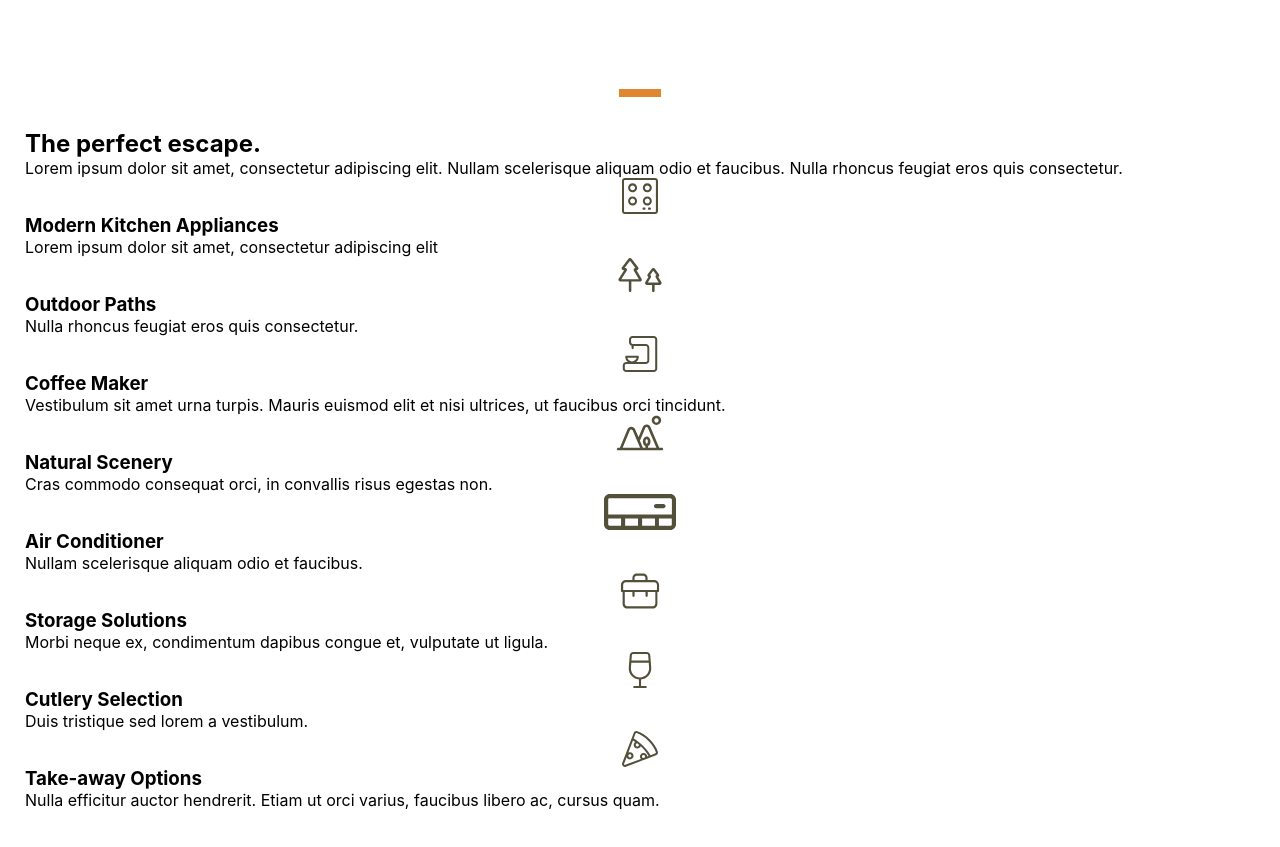
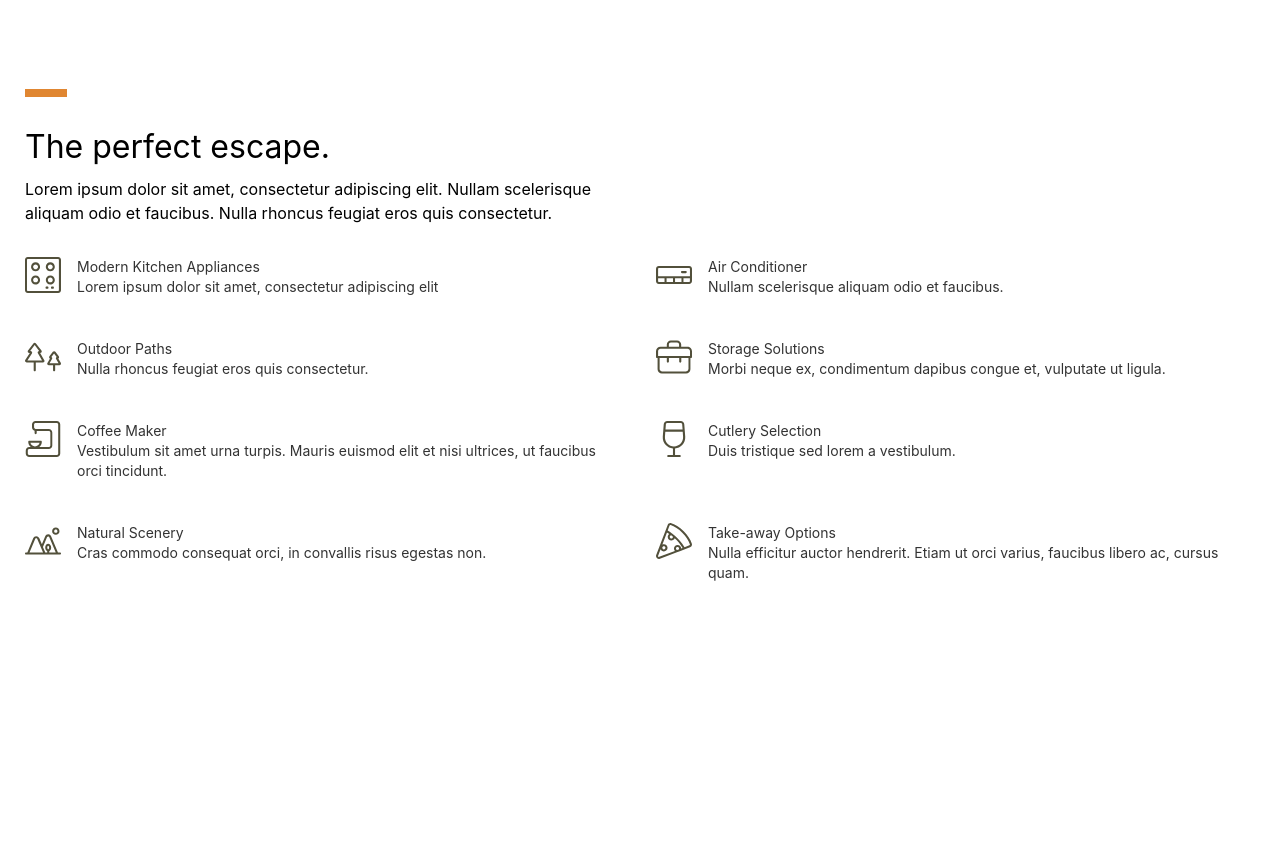
Before and after one commit to diana2907/Eco-Friendly-Paints, a React (Create React App) app: page / in a window 1280 px wide. Shown: the part 2780-3627 px from the top of the page. After the commit the page ends 3463 px from the top, so only its background shows below. Built offline with nearby package versions, Linux system fonts and the light colour scheme.

Commit message:
add PerfectEscape Component

```diff
--- a/src/components/PerfectEscape/PerfectEscape.jsx
+++ b/src/components/PerfectEscape/PerfectEscape.jsx
@@ -8,8 +8,10 @@ import {
   Icon,
   ItemTitle,
   ItemText,
+  ItemBox,
+  Wrapper,
 } from 'components/PerfectEscape/PerfectEscape.styled.jsx';
-import { Container, Wrapper } from 'GlobalStyles';
+import { Container } from 'GlobalStyles';
 import kitchen from '../../images/old/modrn-kitchen.svg';
 import trees from '../../images/old/outdoor-paths.svg';
 import coffee from '../../images/old/Coffee-Maker-Icon.svg';
@@ -35,61 +37,80 @@ export const PerfectEscape = () => {
           <List>
             <Item>
               <Icon src={kitchen} alt="kitchen" />
+              <ItemBox>
                 <ItemTitle>Modern Kitchen Appliances</ItemTitle>
                 <ItemText>
                   Lorem ipsum dolor sit amet, consectetur adipiscing elit
                 </ItemText>
+              </ItemBox>
+            </Item>
+            <Item>
+              <Icon src={conditioner} alt="conditioner" />
+              <ItemBox>
+                <ItemTitle>Air Conditioner</ItemTitle>
+                <ItemText>
+                  Nullam scelerisque aliquam odio et faucibus.
+                </ItemText>
+              </ItemBox>
             </Item>
             <Item>
               <Icon src={trees} alt="trees" />
+              <ItemBox>
                 <ItemTitle>Outdoor Paths</ItemTitle>
-              <ItemText>Nulla rhoncus feugiat eros quis consectetur.</ItemText>
+                <ItemText>
+                  Nulla rhoncus feugiat eros quis consectetur.
+                </ItemText>
+              </ItemBox>
+            </Item>
+
+            <Item>
+              <Icon src={storage} alt="storage" />
+              <ItemBox>
+                <ItemTitle>Storage Solutions</ItemTitle>
+                <ItemText>
+                  Morbi neque ex, condimentum dapibus congue et, vulputate ut
+                  ligula.
+                </ItemText>
+              </ItemBox>
             </Item>
             <Item>
               <Icon src={coffee} alt="coffee" />
+              <ItemBox>
                 <ItemTitle>Coffee Maker</ItemTitle>
                 <ItemText>
                   Vestibulum sit amet urna turpis. Mauris euismod elit et nisi
                   ultrices, ut faucibus orci tincidunt.
                 </ItemText>
+              </ItemBox>
+            </Item>
+
+            <Item>
+              <Icon src={cutlery} alt="cutlery" />
+              <ItemBox>
+                <ItemTitle>Cutlery Selection</ItemTitle>
+                <ItemText>Duis tristique sed lorem a vestibulum.</ItemText>
+              </ItemBox>
             </Item>
 
             <Item>
               <Icon src={mountings} alt="mountings" />
+              <ItemBox>
                 <ItemTitle>Natural Scenery</ItemTitle>
                 <ItemText>
                   Cras commodo consequat orci, in convallis risus egestas non.
                 </ItemText>
-            </Item>
-
-            <Item>
-              <Icon src={conditioner} alt="conditioner" />
-              <ItemTitle>Air Conditioner</ItemTitle>
-              <ItemText>Nullam scelerisque aliquam odio et faucibus.</ItemText>
-            </Item>
-
-            <Item>
-              <Icon src={storage} alt="storage" />
-              <ItemTitle>Storage Solutions</ItemTitle>
-              <ItemText>
-                Morbi neque ex, condimentum dapibus congue et, vulputate ut
-                ligula.
-              </ItemText>
-            </Item>
-
-            <Item>
-              <Icon src={cutlery} alt="cutlery" />
-              <ItemTitle>Cutlery Selection</ItemTitle>
-              <ItemText>Duis tristique sed lorem a vestibulum.</ItemText>
+              </ItemBox>
             </Item>
 
             <Item>
               <Icon src={pizza} alt="pizza" />
+              <ItemBox>
                 <ItemTitle>Take-away Options</ItemTitle>
                 <ItemText>
-                Nulla efficitur auctor hendrerit. Etiam ut orci varius, faucibus
-                libero ac, cursus quam.
+                  Nulla efficitur auctor hendrerit. Etiam ut orci varius,
+                  faucibus libero ac, cursus quam.
                 </ItemText>
+              </ItemBox>
             </Item>
           </List>
         </Wrapper>
--- a/src/components/PerfectEscape/PerfectEscape.styled.jsx
+++ b/src/components/PerfectEscape/PerfectEscape.styled.jsx
@@ -3,21 +3,64 @@ import styled from 'styled-components';
 export const PerfectEscapeSection = styled.section`
   padding: 100px 0 100px 0;
 `;
+export const Wrapper = styled.div`
+  &::before {
+    content: '';
+    display: block;
+    margin-bottom: 32px;
+    width: 42px;
+    height: 8px;
 
-export const TitleWrapper = styled.div``;
+    background-color: #e08631;
+  }
+`;
 
-export const Title = styled.h2``;
+export const TitleWrapper = styled.div`
+  max-width: 600px;
+  margin-bottom: 32px;
+`;
 
-export const TitleText = styled.p``;
+export const Title = styled.h2`
+  margin-bottom: 12px;
+  font-weight: 400;
+  font-size: 32px;
+  line-height: 1.12;
+`;
 
-export const List = styled.ul``;
+export const TitleText = styled.p`
+  font-size: 16px;
+  line-height: 1.5;
+`;
 
-export const Item = styled.li``;
+export const List = styled.ul`
+  display: grid;
+  grid-template-columns: 1fr 1fr;
+  grid-row-gap: 42px;
+  grid-column-gap: 32px;
+`;
+
+export const Item = styled.li`
+  display: flex;
+`;
 
 export const Icon = styled.img`
+  width: 36px;
   height: 36px;
+
+  margin-right: 16px;
 `;
 
-export const ItemTitle = styled.h3``;
+export const ItemBox = styled.div`
+  font-size: 14px;
+  line-height: 1.43;
+  color: #333333;
+`;
+
+export const ItemTitle = styled.h3`
+  font-weight: 400;
+  font-size: 14px;
+  line-height: 1.43;
+  color: #333333;
+`;
 
 export const ItemText = styled.p``;
```
Lines whose indentation alone changed are shown as unchanged.
